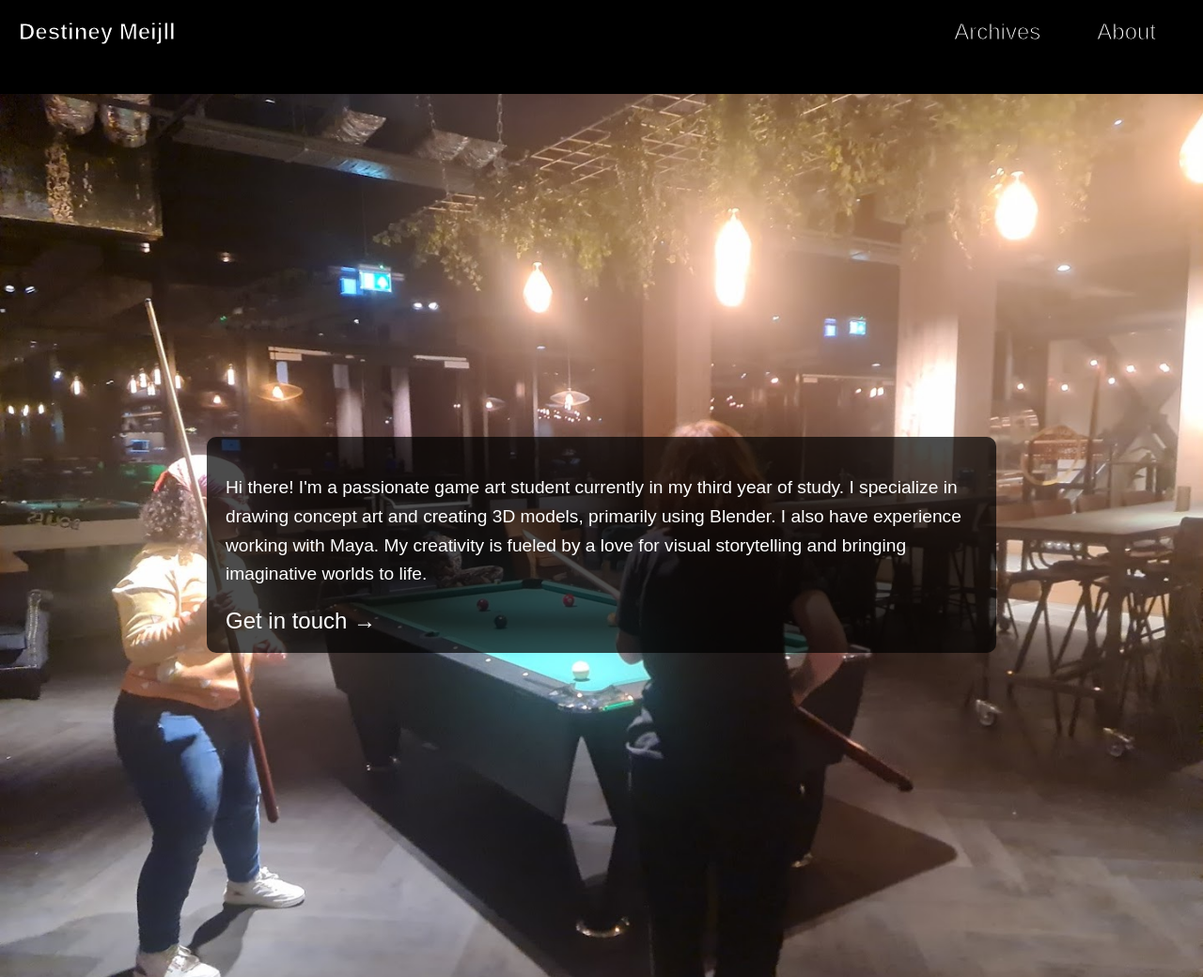
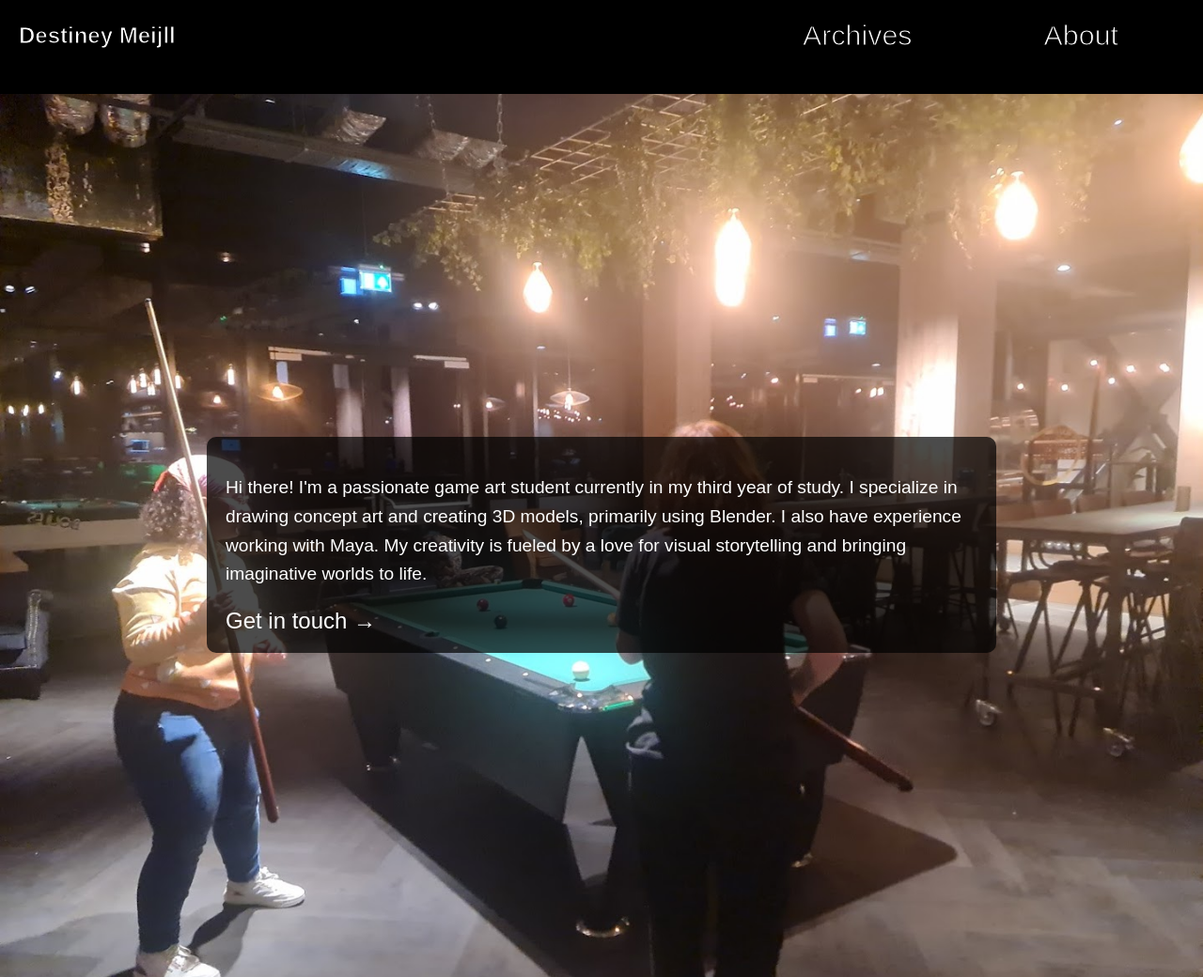
Before and after one commit to Jeffrey1982/destiney-portfolio, a website: page index.html in a window 1280 px wide. Shown: the top 1040 px of the page at 94% size. Drawn offline with Linux system fonts and the light colour scheme.

```diff
--- a/styles.css
+++ b/styles.css
@@ -83,7 +83,7 @@
 }
 
 .nav-item {
-    margin: 0 30px; /* Increase margin for more spacing (20px more than before) */
+    margin: 0 70px; /* Increase margin for more spacing (40px more than before) */
     position: relative;
 }
 
@@ -93,7 +93,7 @@
     transition: color 0.3s ease;
     display: inline-block;
     color: #fff; /* White text color for menu items */
-    font-size: 1.5em; /* Increase font size for menu items */
+    font-size: 1.9em; /* Increase font size for menu items by 4 pixels */
     -webkit-text-stroke: 1px #000; /* 1px black stroke */
 }
 
```
